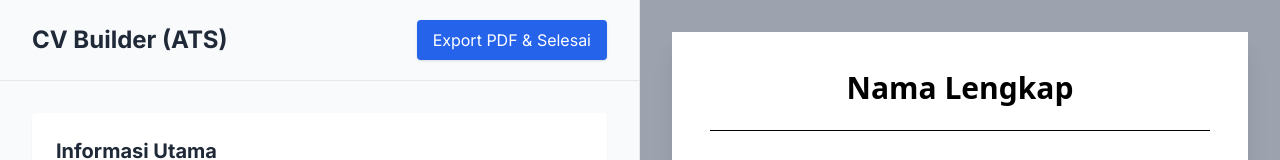
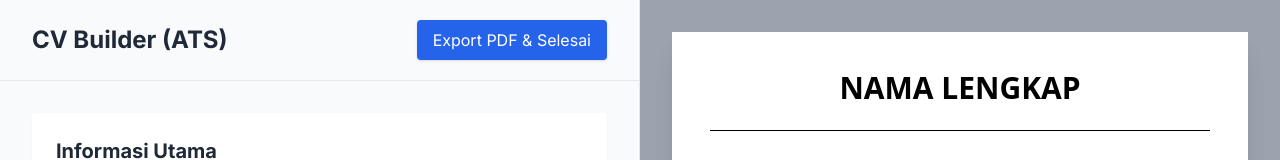
Before and after one commit to muhammadiqbalg1001/cv-ats-builder-indonesia, a Next.js app: page / in a window 1280 px wide. Shown: the top 160 px of the page. Built offline with nearby package versions, Linux system fonts and the light colour scheme.

Commit message:
Update page.tsx

```diff
--- a/src/app/page.tsx
+++ b/src/app/page.tsx
@@ -216,7 +216,7 @@ export default function CVBuilderPage() {
         <div className="w-[210mm] min-h-[297mm] bg-white p-[10mm] shadow-xl print:shadow-none print:m-0 text-black font-sans leading-tight">
 
           <header className="text-center border-b border-black pb-3 mb-4">
-            <h1 className="text-3xl font-semibold capitalize">{data.personal.fullName || 'Nama Lengkap'}</h1>
+            <h1 className="text-3xl font-bold uppercase">{data.personal.fullName || 'Nama Lengkap'}</h1>
             <p className="text-lg mt-1 font-semibold text-gray-800">{data.personal.position}</p>
 
             <div className="flex flex-wrap justify-center items-center gap-2 text-sm mt-2 font-medium">
```
